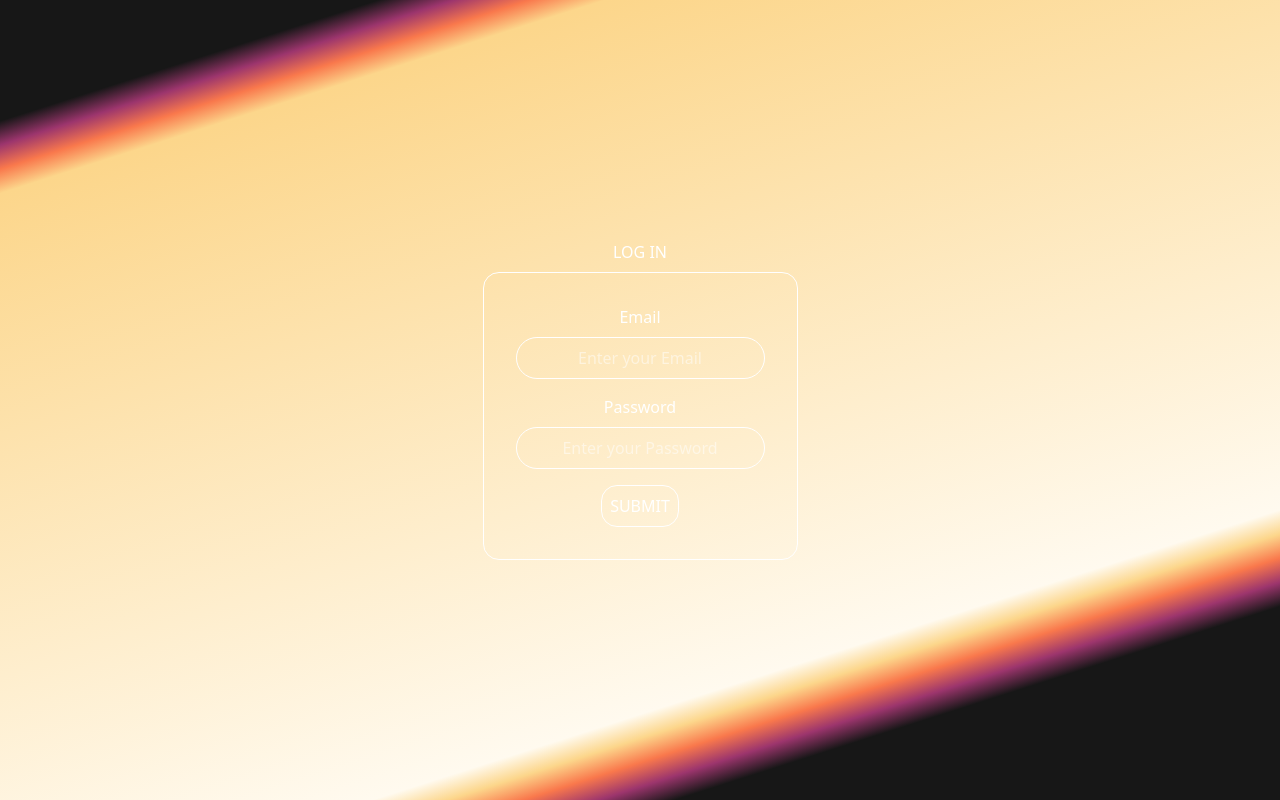
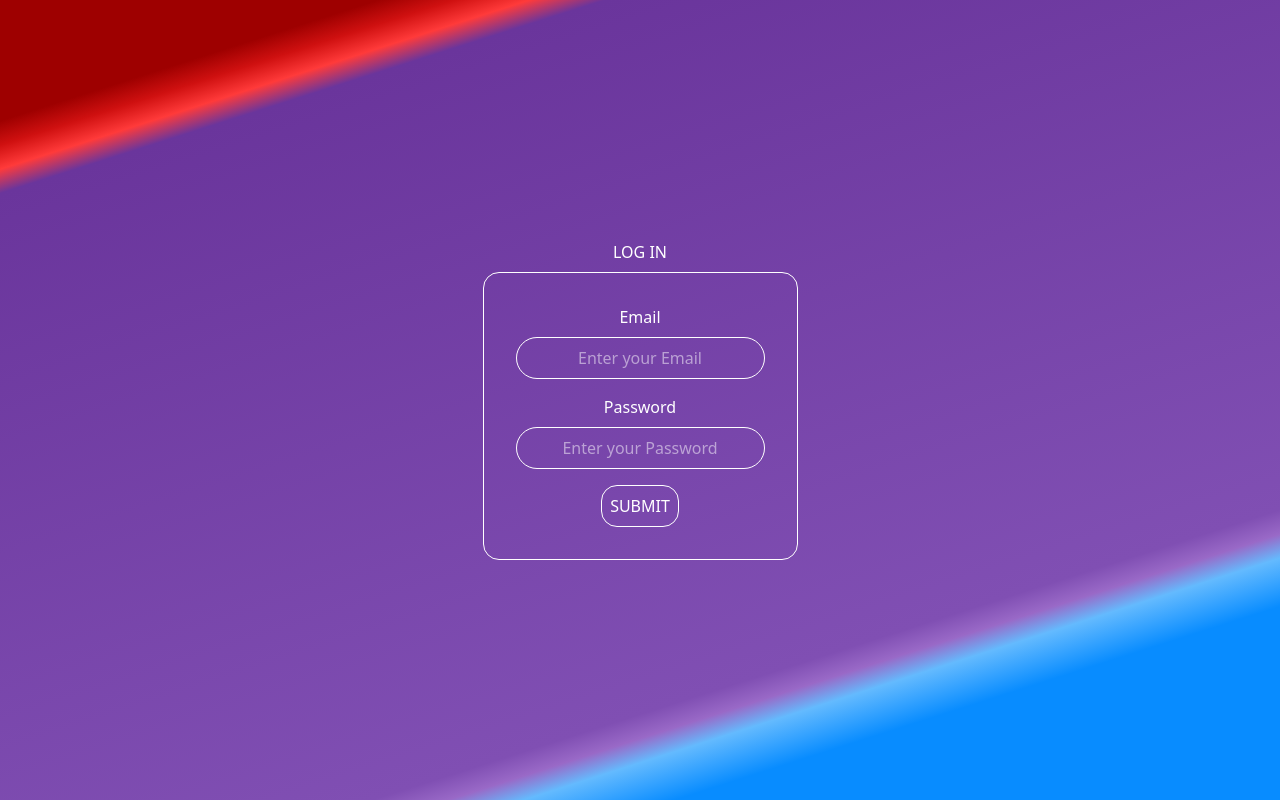
Before and after one commit to LakshyaG34/chatApp-using-MERN-and-Typescript, a React (Vite) app in the folder Frontend/: page /login in a window 1280 px wide. Built offline with nearby package versions, Linux system fonts and the light colour scheme; no server answers.

Commit message:
Changed Color Gradient Scheme

```diff
--- a/Frontend/src/index.css
+++ b/Frontend/src/index.css
@@ -5,14 +5,14 @@
   min-height: 100vh;
   background: linear-gradient(
     342.27deg,
-    #171717 16%,
-    #9C356D 18%,
-    #F9784C 20%,
-    #FCD68B 22%,
-    #FFFAEF 24%,
-    #FCD68B 84%,
-    #F9784C 86%,
-    #9C356D 88%,
-    #171717 90%
+    #088CFF 16%,
+    #36A3FF 18%,
+    #64BAFE 20%,
+    #9969C7 22%,
+    #804FB3 24%,
+    #6A359C 84%,
+    #FF3A3A 86%,
+    #CF1010 88%,
+    #9E0000 90%
   );
 }
```
